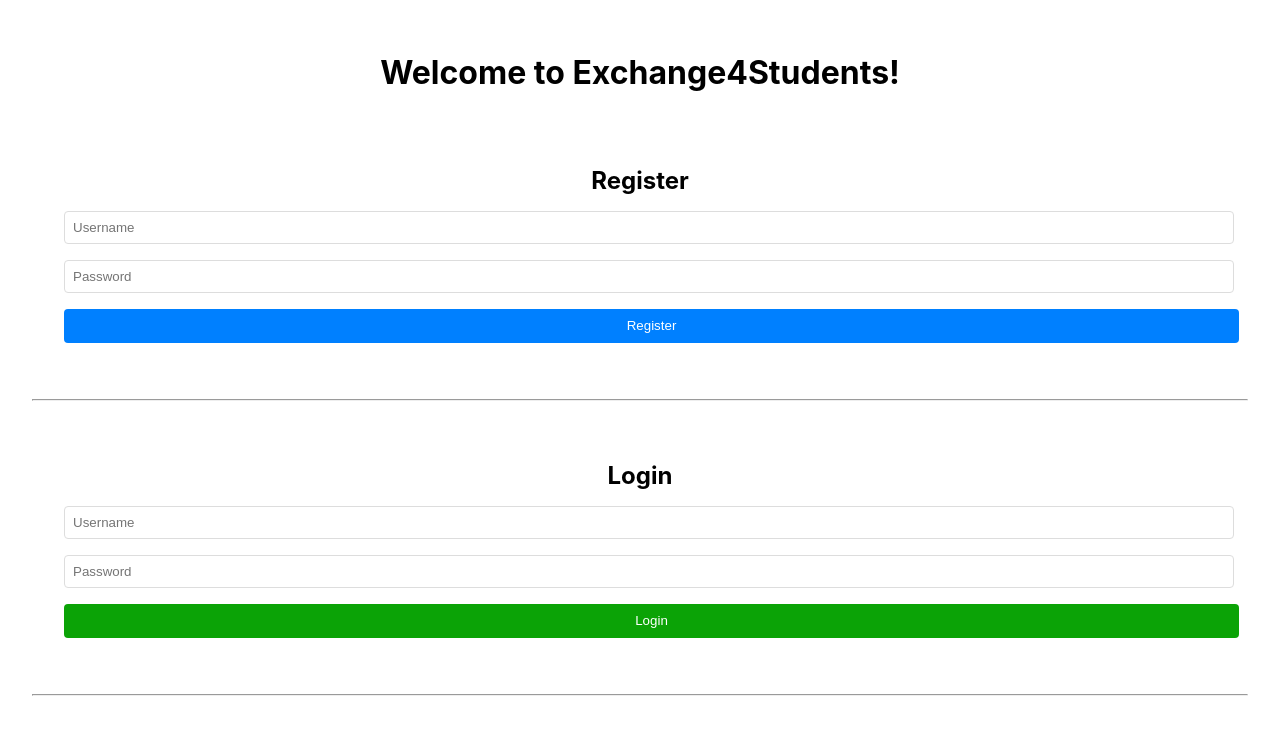
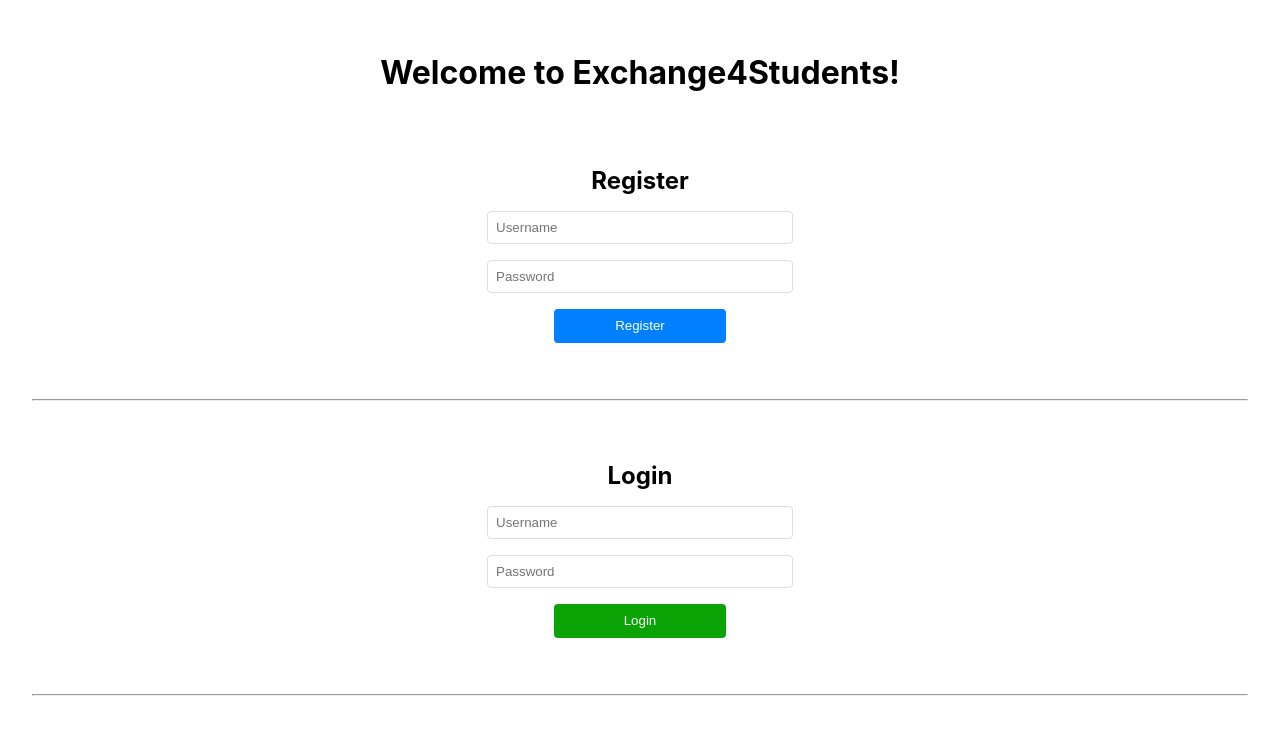
Before and after one commit to JGrant225/SSW322-Exchange4Students-Group_2, a React (Create React App) app in the folder exchange4students-frontend/: page / in a window 1280 px wide. Shown: the top 734 px of the page. Built offline with nearby package versions, Linux system fonts and the light colour scheme.

Commit message:
Login Page UI update

```diff
--- a/exchange4students-frontend/src/Components/Login.css
+++ b/exchange4students-frontend/src/Components/Login.css
@@ -10,21 +10,24 @@
 
   .login-container input {
     display: block;
-    width: 100%;
+    width: 25%;
     padding: 0.5rem;
-    margin-bottom: 1rem;
+    margin: 0 auto 1rem auto;
     border-radius: 4px;
     border: 1px solid #ddd;
   }
 
   .login-container button {
-    width: 102%;
+    display: block;
+    width: 15%;
     padding: 0.6rem;
+    margin: 0 auto 1rem auto;
     background-color: #0ba306;
     color: white;
     border: none;
     border-radius: 4px;
     cursor: pointer;
+    transition: background-color 0.3s ease;
   }
 
   .login-container p {
--- a/exchange4students-frontend/src/Components/Register.css
+++ b/exchange4students-frontend/src/Components/Register.css
@@ -10,21 +10,24 @@
 
   .register-container input {
     display: block;
-    width: 100%;
+    width: 25%;
     padding: 0.5rem;
-    margin-bottom: 1rem;
+    margin: 0 auto 1rem auto;
     border-radius: 4px;
     border: 1px solid #ddd;
   }
 
   .register-container button {
-    width: 102%;
+    display: block;
+    width: 15%;
     padding: 0.6rem;
+    margin: 0 auto 1rem auto;
     background-color: #0080ff;
     color: white;
     border: none;
     border-radius: 4px;
     cursor: pointer;
+    transition: background-color 0.3s ease;
   }
 
   .register-container p {
```
